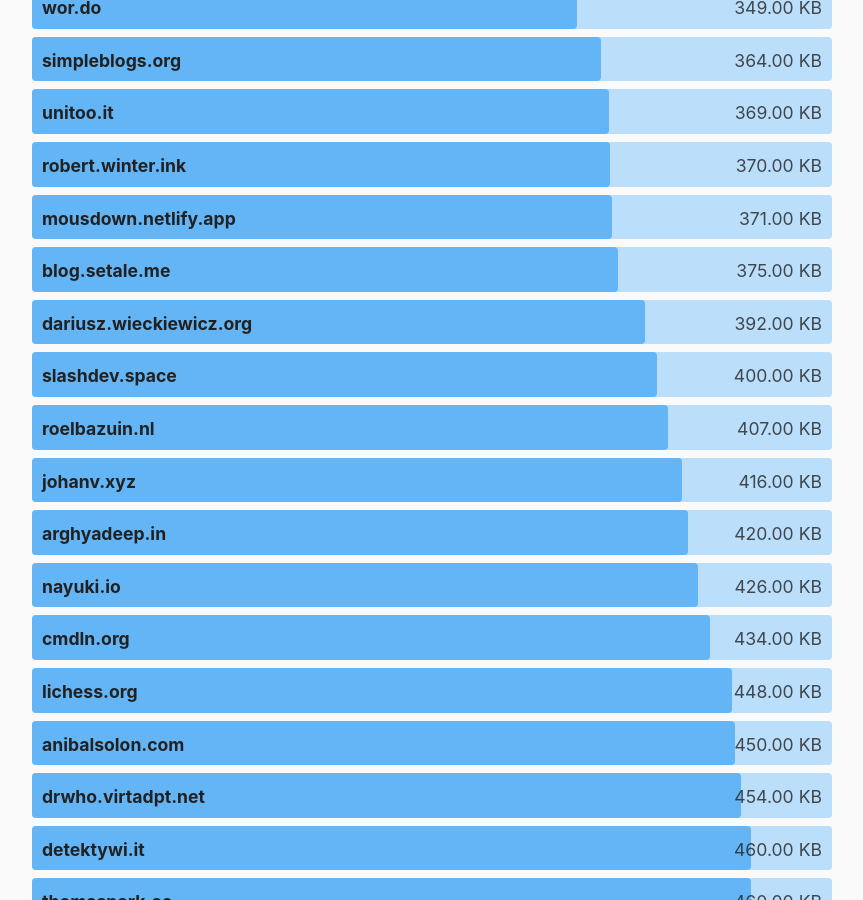
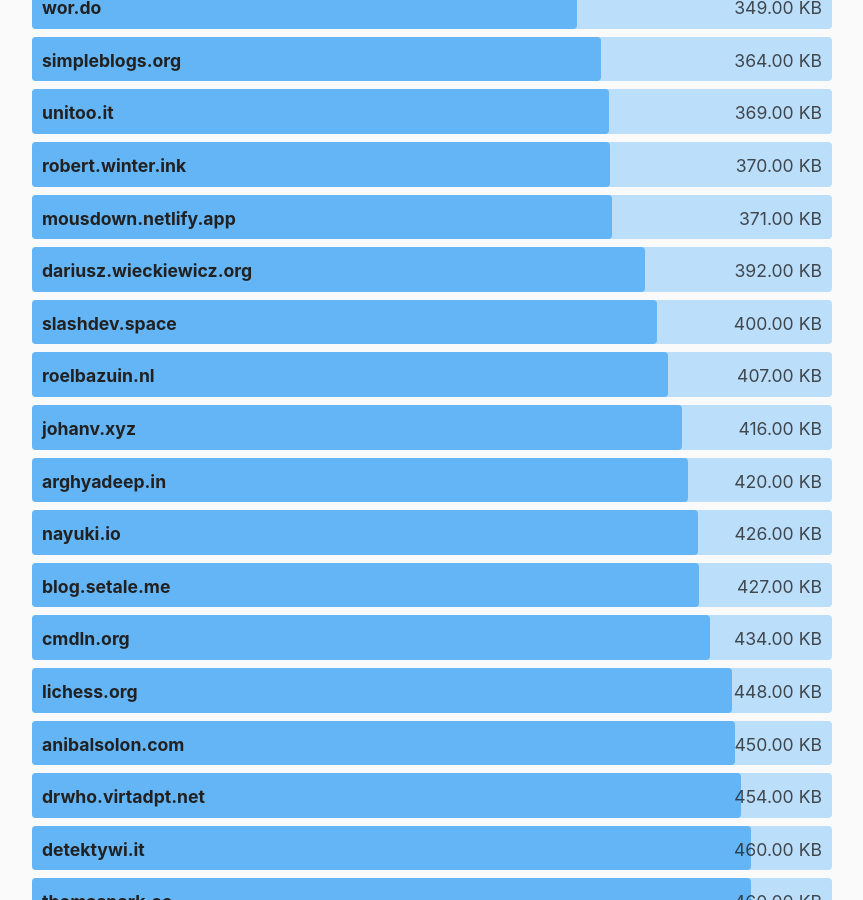
Before and after one commit to kevquirk/512kb.club, a Jekyll site: the page built from index.md, in a window 1280 px wide and 900 px high, scrolled down 19904 px. Shown: the whole window, without its empty margins (208-1071 px from the left). Built offline with Jekyll 4.4.1, drawn with Linux system fonts in a browser that asks for light colours.

Commit message:
uses the new size
Signed-off-by: Lorenzo Setale <lorenzo@setale.me>

```diff
--- a/_data/sites.yml
+++ b/_data/sites.yml
@@ -250,7 +250,7 @@
 
 - domain: blog.setale.me
   url: https://blog.setale.me/
-  size: 375
+  size: 427
   last_checked: 2022-01-31
 
 - domain: blog.sulairris.com
```
